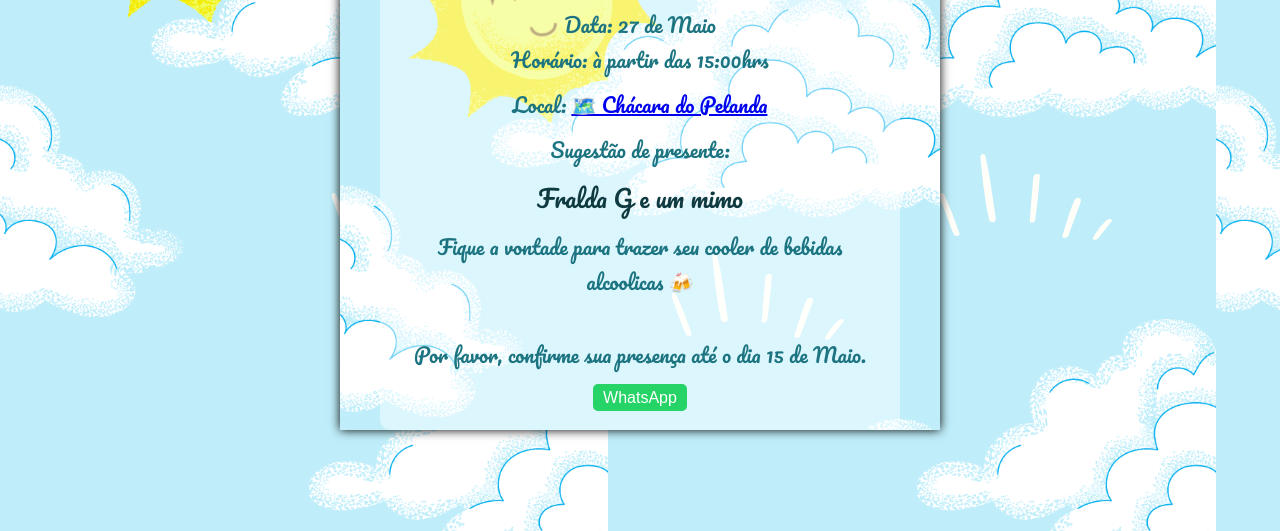
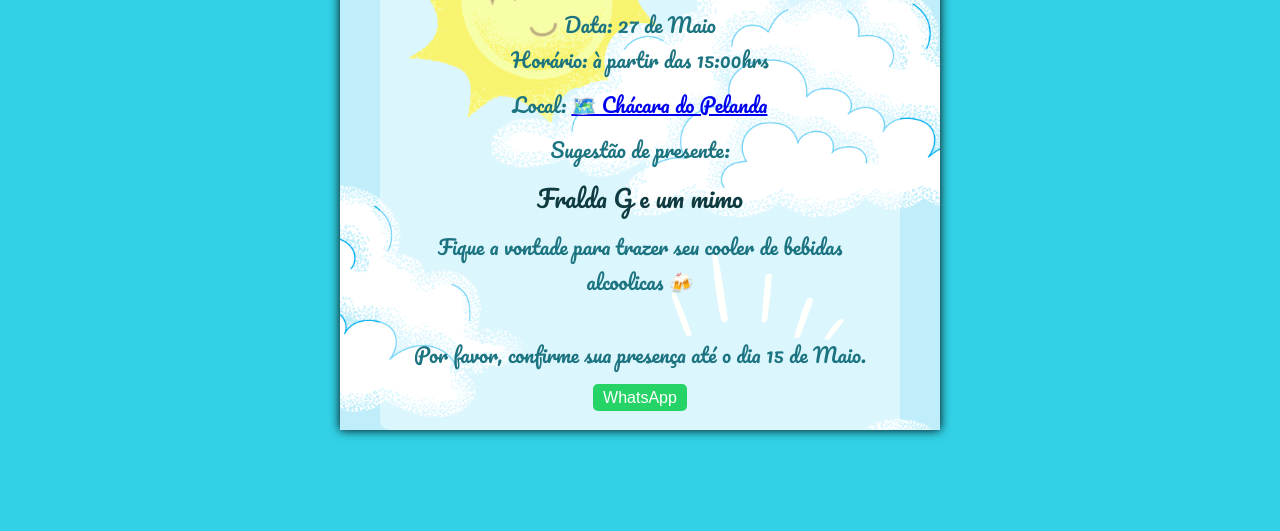
Before and after one commit to Efpires/convite-G, a plain HTML site: page index.html in a window 1280 px wide. Shown: the part 269-800 px from the top of the page. Drawn offline with Linux system fonts and the light colour scheme; a web font is replaced by a local one.

Commit message:
alterado cor do fundo

```diff
--- a/scr/css/style.css
+++ b/scr/css/style.css
@@ -15,8 +15,7 @@
 }
 
 body {
-    background-image: url(/convite-G/scr/imagens/Backgroud.png);
-    height: 100%;
+    background-color: var(--cor4);
     }
 
 main{
```
